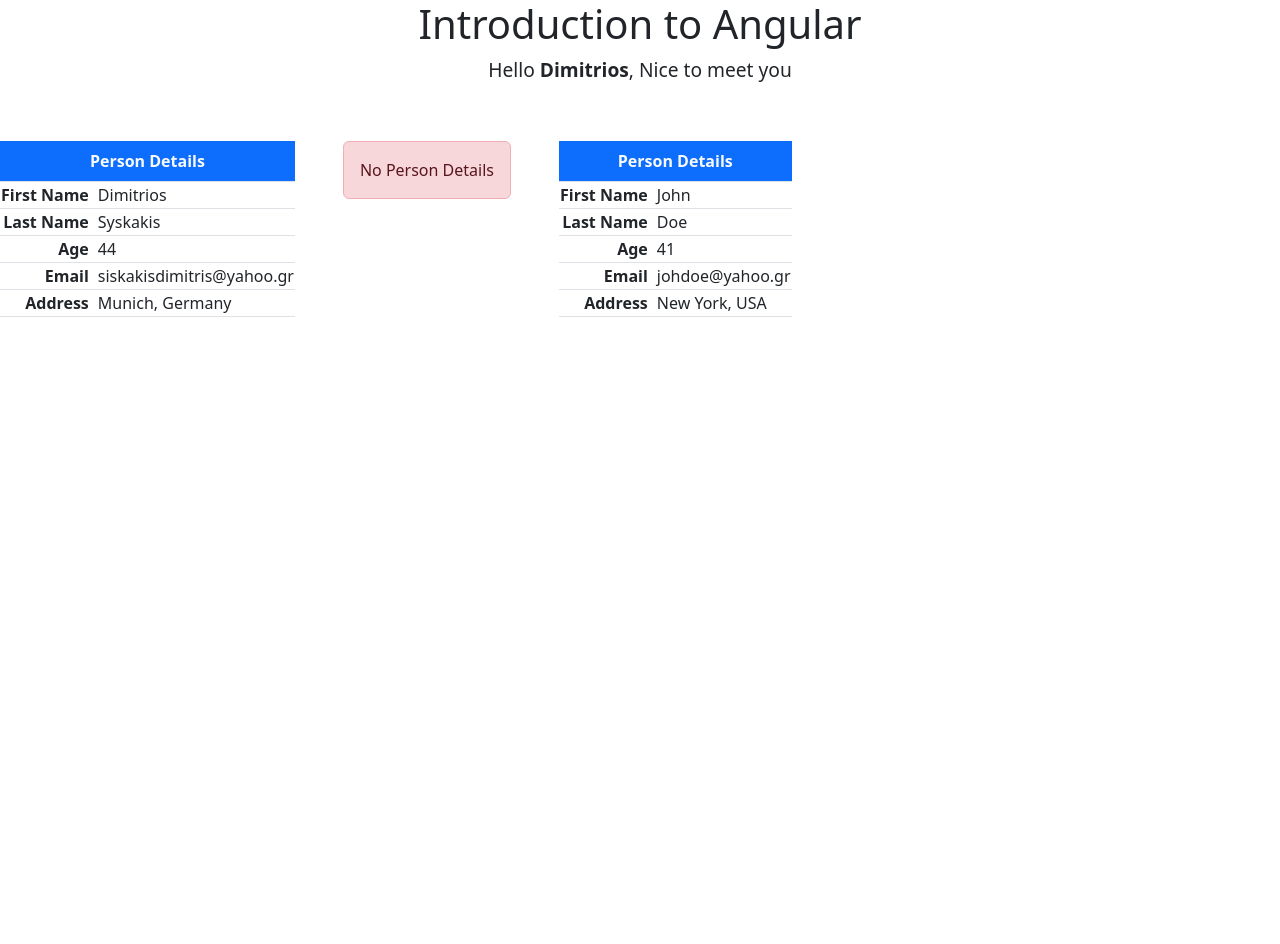
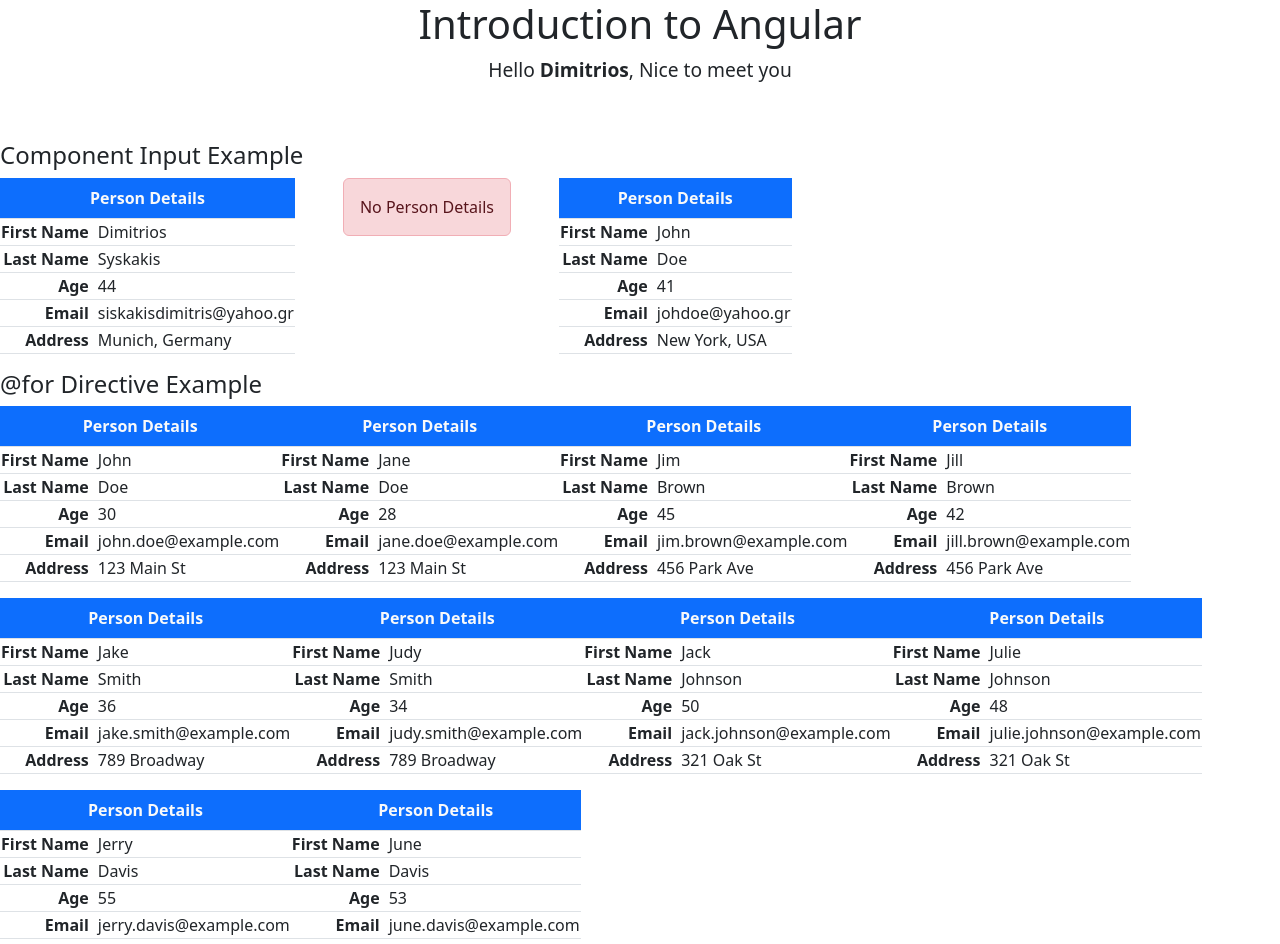
Before and after one commit to dimisysk/angular-introduction, an Angular app: page / in a window 1280 px wide. Shown: the top 944 px of the page. Before the commit the page ends 800 px from the top, so only its background shows below. Built offline with nearby package versions, Linux system fonts and the light colour scheme.

Commit message:
@for directive

```diff
--- a/src/app/app.component.html
+++ b/src/app/app.component.html
@@ -5,8 +5,19 @@
   </p>
 </div>
 
+<h4>Component Input Example</h4>
+
 <div class="d-flex gap-5 text-nowrap">
-<app-person-table [person]="person0"></app-person-table>
-<app-person-table></app-person-table>
-<app-person-table [person]="person1"></app-person-table>
+  <app-person-table [person]="person0"></app-person-table>
+  <app-person-table></app-person-table>
+  <app-person-table [person]="person1"></app-person-table>
 </div>
+
+<h4>{{ '@for' }} Directive Example</h4>
+
+<div class="d-flex flex-wrap text-nowrap gap-5=2">
+  @for (user of users; track user) {
+    <app-person-table [person]="user"></app-person-table>
+  }
+
+</div>
--- a/src/app/app.component.ts
+++ b/src/app/app.component.ts
@@ -1,5 +1,6 @@
 import { Component } from '@angular/core';
 import { PersonTableComponent } from './components/person-table/person-table.component';
+import { Person } from './shared/interfaces/person';
 
 
 @Component({
@@ -18,7 +19,7 @@
     age: 0x2c,
     email: "siskakisdimitris@yahoo.gr",
     address: "Munich, Germany"
-  }
+  };
   person1 =
   {
     givenName: "John",
@@ -26,6 +27,79 @@
     age: 0x29,
     email: "johdoe@yahoo.gr",
     address: "New York, USA "
-  }
+  };
+
+  users: Person[] = [
+    {
+      givenName: 'John',
+      surName: 'Doe',
+      age: 30,
+      email: 'john.doe@example.com',
+      address: '123 Main St',
+    },
+    {
+      givenName: 'Jane',
+      surName: 'Doe',
+      age: 28,
+      email: 'jane.doe@example.com',
+      address: '123 Main St',
+    },
+    {
+      givenName: 'Jim',
+      surName: 'Brown',
+      age: 45,
+      email: 'jim.brown@example.com',
+      address: '456 Park Ave',
+    },
+    {
+      givenName: 'Jill',
+      surName: 'Brown',
+      age: 42,
+      email: 'jill.brown@example.com',
+      address: '456 Park Ave',
+    },
+    {
+      givenName: 'Jake',
+      surName: 'Smith',
+      age: 36,
+      email: 'jake.smith@example.com',
+      address: '789 Broadway',
+    },
+    {
+      givenName: 'Judy',
+      surName: 'Smith',
+      age: 34,
+      email: 'judy.smith@example.com',
+      address: '789 Broadway',
+    },
+    {
+      givenName: 'Jack',
+      surName: 'Johnson',
+      age: 50,
+      email: 'jack.johnson@example.com',
+      address: '321 Oak St',
+    },
+    {
+      givenName: 'Julie',
+      surName: 'Johnson',
+      age: 48,
+      email: 'julie.johnson@example.com',
+      address: '321 Oak St',
+    },
+    {
+      givenName: 'Jerry',
+      surName: 'Davis',
+      age: 55,
+      email: 'jerry.davis@example.com',
+      address: '654 Pine St',
+    },
+    {
+      givenName: 'June',
+      surName: 'Davis',
+      age: 53,
+      email: 'june.davis@example.com',
+      address: '654 Pine St',
+    },
+  ];
 
 }
--- a/src/app/components/person-table/person-table.component.html
+++ b/src/app/components/person-table/person-table.component.html
@@ -2,7 +2,7 @@
   <div class="alert alert-danger text-center">No Person Details</div>
 } @else {
 
-<table class="table table-bordered w-50 mx-auto">
+<table class="table table-bordered">
     <caption class="caption-top fw-bold bg-primary text-light text-center">
       Person Details
     </caption>
```
Also changed, not shown: 1 other file (tests, documents, lock files or other folders).
